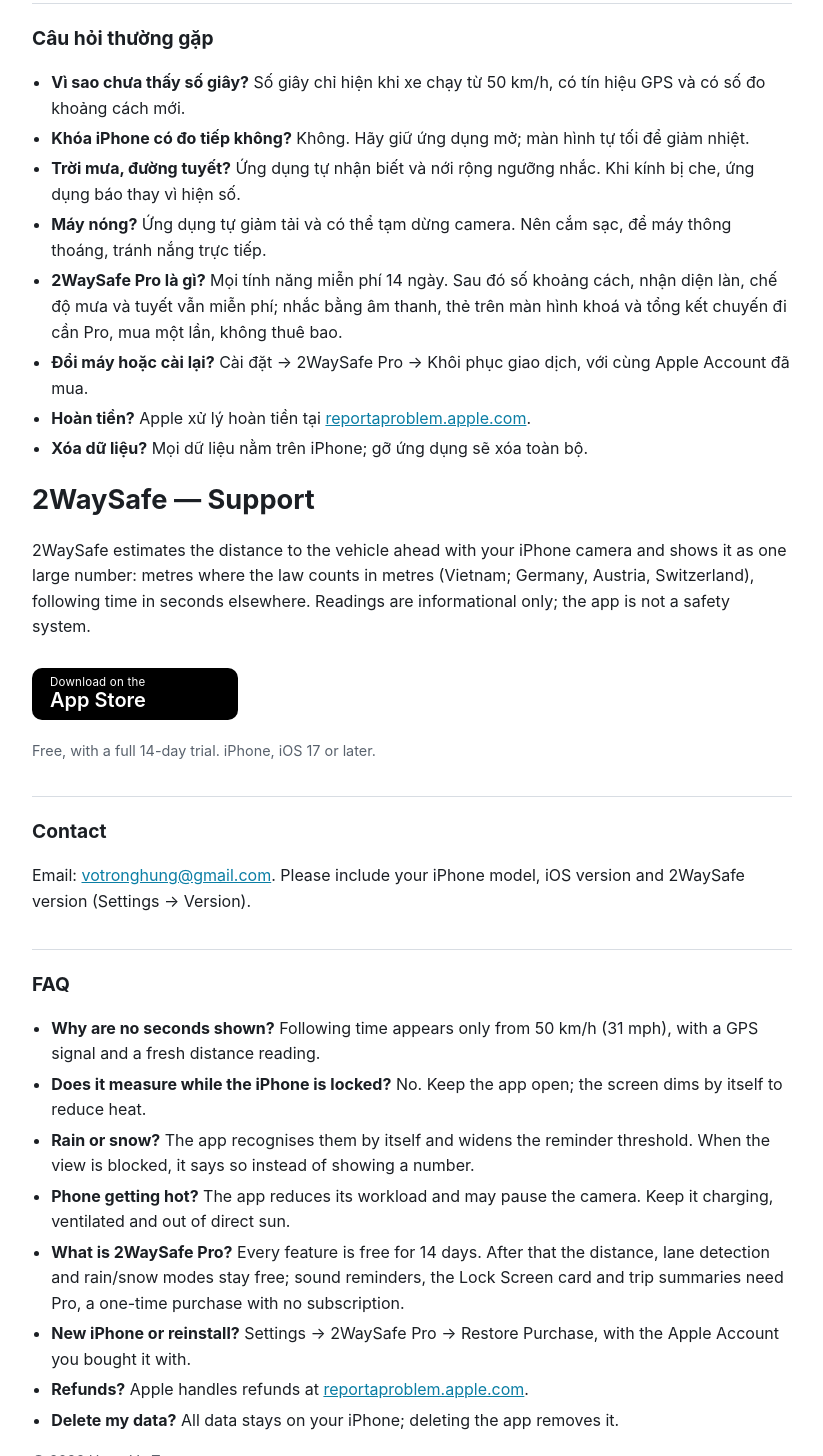
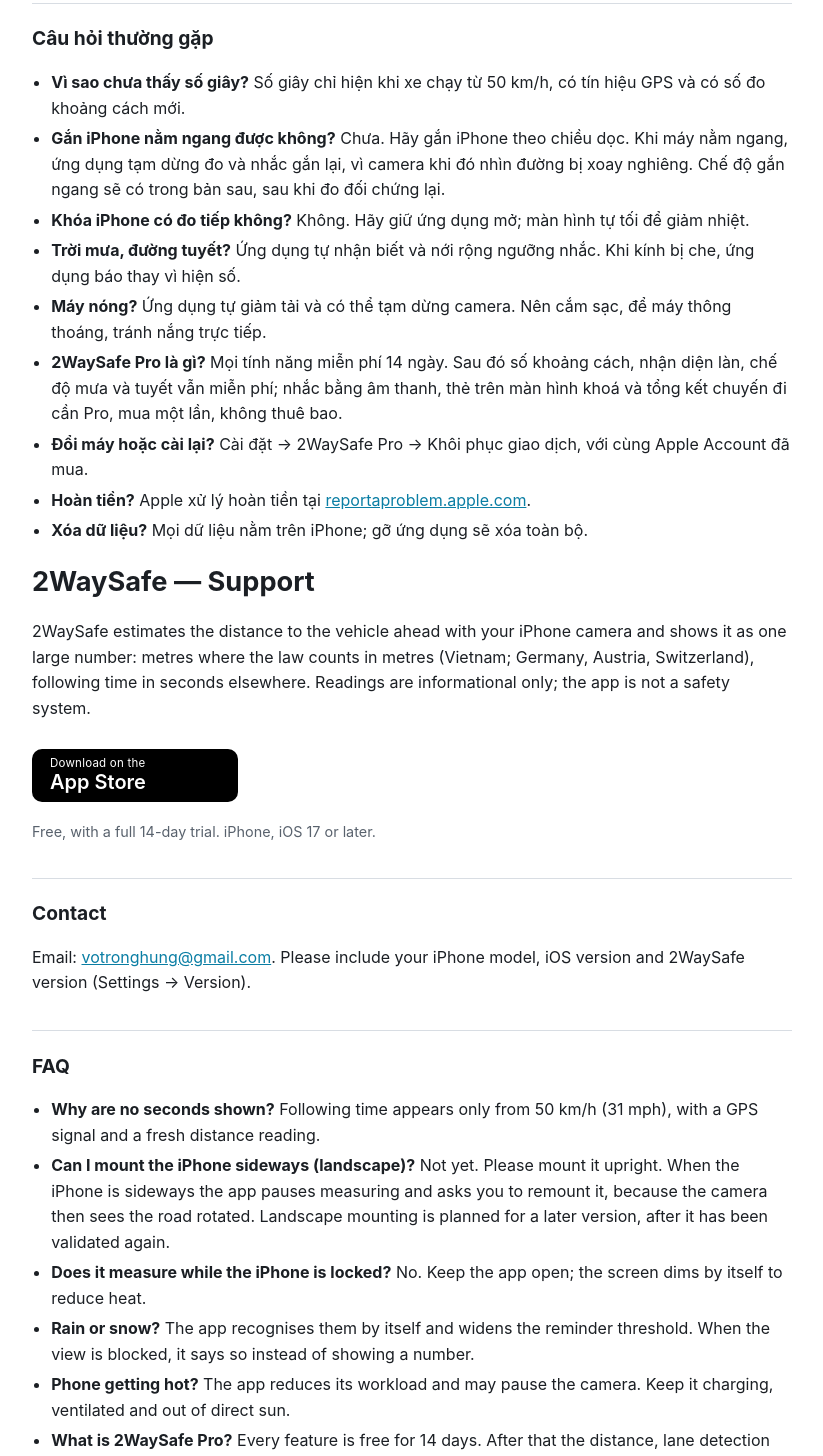
Before and after one commit to votronghung/2waysafe, a plain HTML site: page index.html in a window 1280 px wide. Shown: the part 497-1953 px from the top of the page, without its empty margins (228-1051 px from the left). Drawn offline with Linux system fonts and the light colour scheme.

Commit message:
Add files via upload

```diff
--- a/index.html
+++ b/index.html
@@ -32,6 +32,7 @@ ul{padding-left:1.2em}li{margin:.3em 0}
 <h2>Câu hỏi thường gặp</h2>
 <ul>
 <li><strong>Vì sao chưa thấy số giây?</strong> Số giây chỉ hiện khi xe chạy từ 50 km/h, có tín hiệu GPS và có số đo khoảng cách mới.</li>
+<li><strong>Gắn iPhone nằm ngang được không?</strong> Chưa. Hãy gắn iPhone theo chiều dọc. Khi máy nằm ngang, ứng dụng tạm dừng đo và nhắc gắn lại, vì camera khi đó nhìn đường bị xoay nghiêng. Chế độ gắn ngang sẽ có trong bản sau, sau khi đo đối chứng lại.</li>
 <li><strong>Khóa iPhone có đo tiếp không?</strong> Không. Hãy giữ ứng dụng mở; màn hình tự tối để giảm nhiệt.</li>
 <li><strong>Trời mưa, đường tuyết?</strong> Ứng dụng tự nhận biết và nới rộng ngưỡng nhắc. Khi kính bị che, ứng dụng báo thay vì hiện số.</li>
 <li><strong>Máy nóng?</strong> Ứng dụng tự giảm tải và có thể tạm dừng camera. Nên cắm sạc, để máy thông thoáng, tránh nắng trực tiếp.</li>
@@ -52,6 +53,7 @@ ul{padding-left:1.2em}li{margin:.3em 0}
 <h2>FAQ</h2>
 <ul>
 <li><strong>Why are no seconds shown?</strong> Following time appears only from 50 km/h (31 mph), with a GPS signal and a fresh distance reading.</li>
+<li><strong>Can I mount the iPhone sideways (landscape)?</strong> Not yet. Please mount it upright. When the iPhone is sideways the app pauses measuring and asks you to remount it, because the camera then sees the road rotated. Landscape mounting is planned for a later version, after it has been validated again.</li>
 <li><strong>Does it measure while the iPhone is locked?</strong> No. Keep the app open; the screen dims by itself to reduce heat.</li>
 <li><strong>Rain or snow?</strong> The app recognises them by itself and widens the reminder threshold. When the view is blocked, it says so instead of showing a number.</li>
 <li><strong>Phone getting hot?</strong> The app reduces its workload and may pause the camera. Keep it charging, ventilated and out of direct sun.</li>
```
